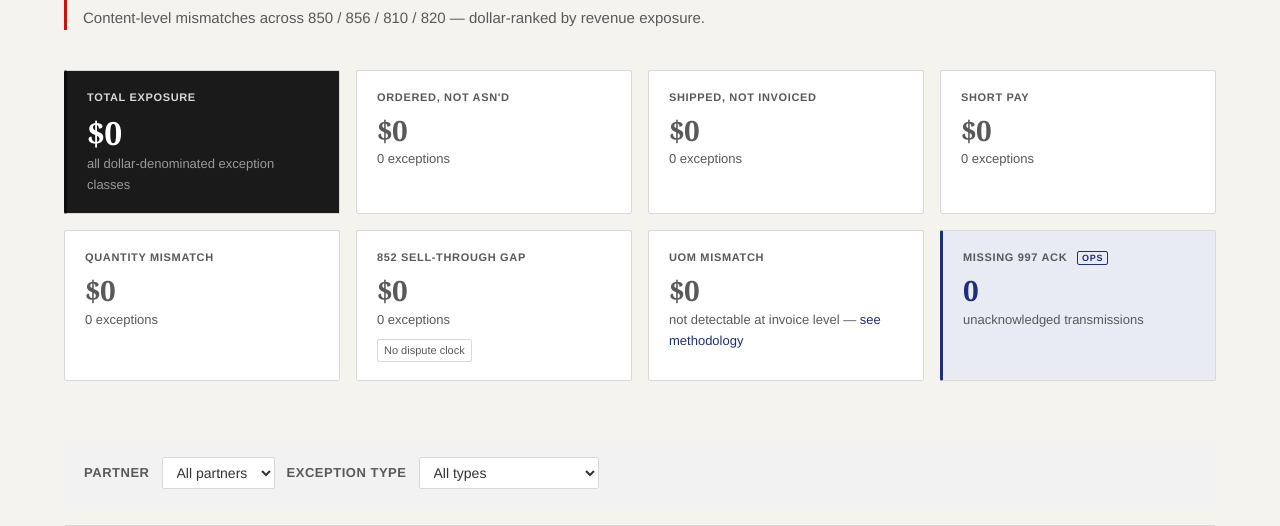
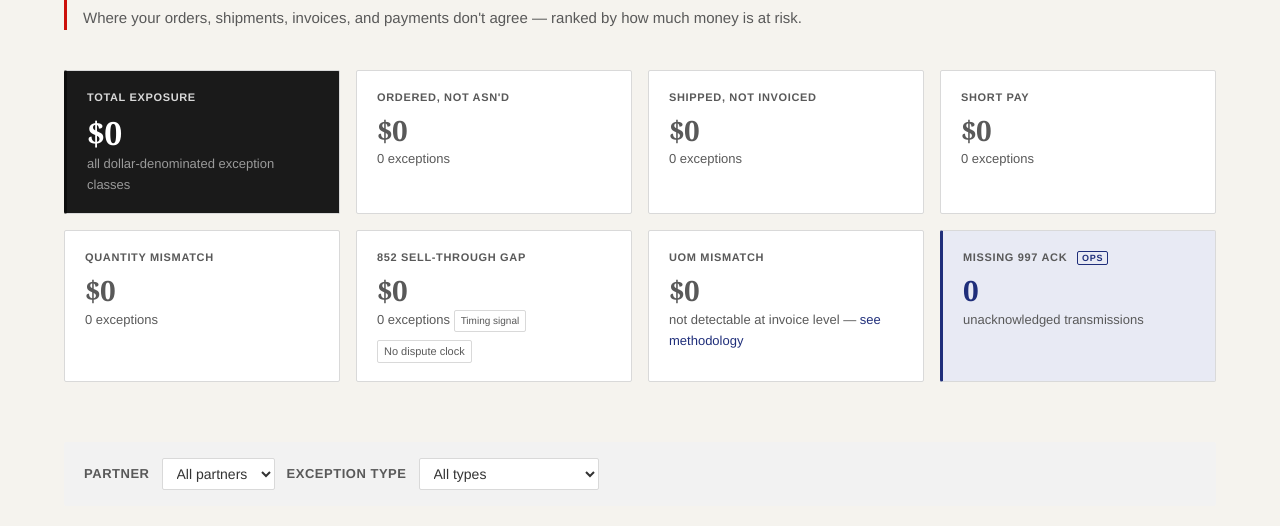
Before and after one commit to MsShawnP/edi-reconciliation-tool, a FastAPI app: page / in a window 1280 px wide. Shown: the part 202-728 px from the top of the page. Run offline with FastAPI, Linux system fonts and the light colour scheme; data that the repository does not hold is empty; some libraries are stand-ins or nearby versions; some web fonts are replaced.

Commit message:
fix: pull 852 gap out of Total Exposure, split shipped_not_invoiced direction
852 sell-through gap is a lifetime, no-tolerance timing signal (shipped
vs. reported sell-through) — not a recoverable billing gap. Removed
from _EXPOSURE_CLASSES and labeled as "Timing signal" in the UI.

shipped_not_invoiced used abs() on the delta, so over-invoicing
(invoiced > shipped) looked identical to under-billing. Removed abs()
so positive dollar_impact = under-billed (brand owed money), negative
= over-invoiced (credit risk).

Hero subtitle demoted from EDI document-number jargon to plain
language.

Co-Authored-By: Claude Opus 4.6 <noreply@anthropic.com>

```diff
--- a/dashboard/routes/exceptions.py
+++ b/dashboard/routes/exceptions.py
@@ -26,13 +26,14 @@ _HERO_ORDER = [
     "missing_997_ack",
 ]
 
-# Classes included in Total Exposure sum (dollar-denominated, non-ops)
+# Classes included in Total Exposure sum (dollar-denominated, recoverable).
+# 852_discrepancy is excluded: it is a lifetime, no-tolerance timing signal
+# (shipped vs. reported sell-through), not a recoverable billing gap.
 _EXPOSURE_CLASSES = frozenset({
     "ordered_not_asnd",
     "shipped_not_invoiced",
     "short_pay",
     "qty_mismatch",
-    "852_discrepancy",
 })
 
 _CLASS_LABELS = {
--- a/dashboard/templates/dashboard.html
+++ b/dashboard/templates/dashboard.html
@@ -8,7 +8,7 @@
   <div class="page-header__eyebrow">EDI Reconciliation</div>
   <h1 class="page-header__title">Exception Dashboard</h1>
   <p class="page-header__sub">
-    Content-level mismatches across 850 / 856 / 810 / 820 — dollar-ranked by revenue exposure.
+    Where your orders, shipments, invoices, and payments don't agree — ranked by how much money is at risk.
   </p>
 </div>
 
@@ -81,7 +81,7 @@
       <div class="exception-card__count">
         {% if card.ops_only %}unacknowledged transmissions
         {% elif card.exception_class == 'uom_mismatch' and card.exception_count == 0 %}not detectable at invoice level — <a href="/catalog#uom_mismatch" style="color:var(--navy);">see methodology</a>
-        {% elif card.exception_class == '852_discrepancy' %}<span title="Sell-through velocity across all SKU/weeks vs. per-PO dollar delta — different grain than other cards.">{{ card.exception_count }} exception{{ 's' if card.exception_count != 1 else '' }}</span>
+        {% elif card.exception_class == '852_discrepancy' %}<span title="Lifetime sell-through gap (shipped vs. reported sell-through) — a timing signal, not included in Total Exposure.">{{ card.exception_count }} exception{{ 's' if card.exception_count != 1 else '' }}</span> <span class="no-dispute-tag" style="display:inline-block;font-size:10px;">Timing signal</span>
         {% else %}{{ card.exception_count }} exception{{ 's' if card.exception_count != 1 else '' }}
         {% endif %}
       </div>
--- a/transforms/models/marts/fct_exceptions.sql
+++ b/transforms/models/marts/fct_exceptions.sql
@@ -69,7 +69,9 @@ ordered_not_asnd as (
 ),
 
 -- ---------------------------------------------------------------------------
--- shipped_not_invoiced: shipped more than invoiced (beyond tolerance)
+-- shipped_not_invoiced: shipped qty ≠ invoiced qty beyond tolerance.
+-- Positive dollar_impact = under-billed (shipped > invoiced, brand owed money).
+-- Negative dollar_impact = over-invoiced (invoiced > shipped, credit risk).
 -- ---------------------------------------------------------------------------
 shipped_not_invoiced as (
     select
@@ -77,7 +79,7 @@ shipped_not_invoiced as (
         po_number,
         sku,
         'shipped_not_invoiced'                      as exception_class,
-        abs(shipped_vs_invoiced_delta) * unit_price as dollar_impact,
+        shipped_vs_invoiced_delta * unit_price       as dollar_impact,
         60                                          as dispute_window_days,
         -- clock from ship date: brand shipped, discrepancy originates at the dock
         asn_date                                    as dispute_date_anchor,
```
